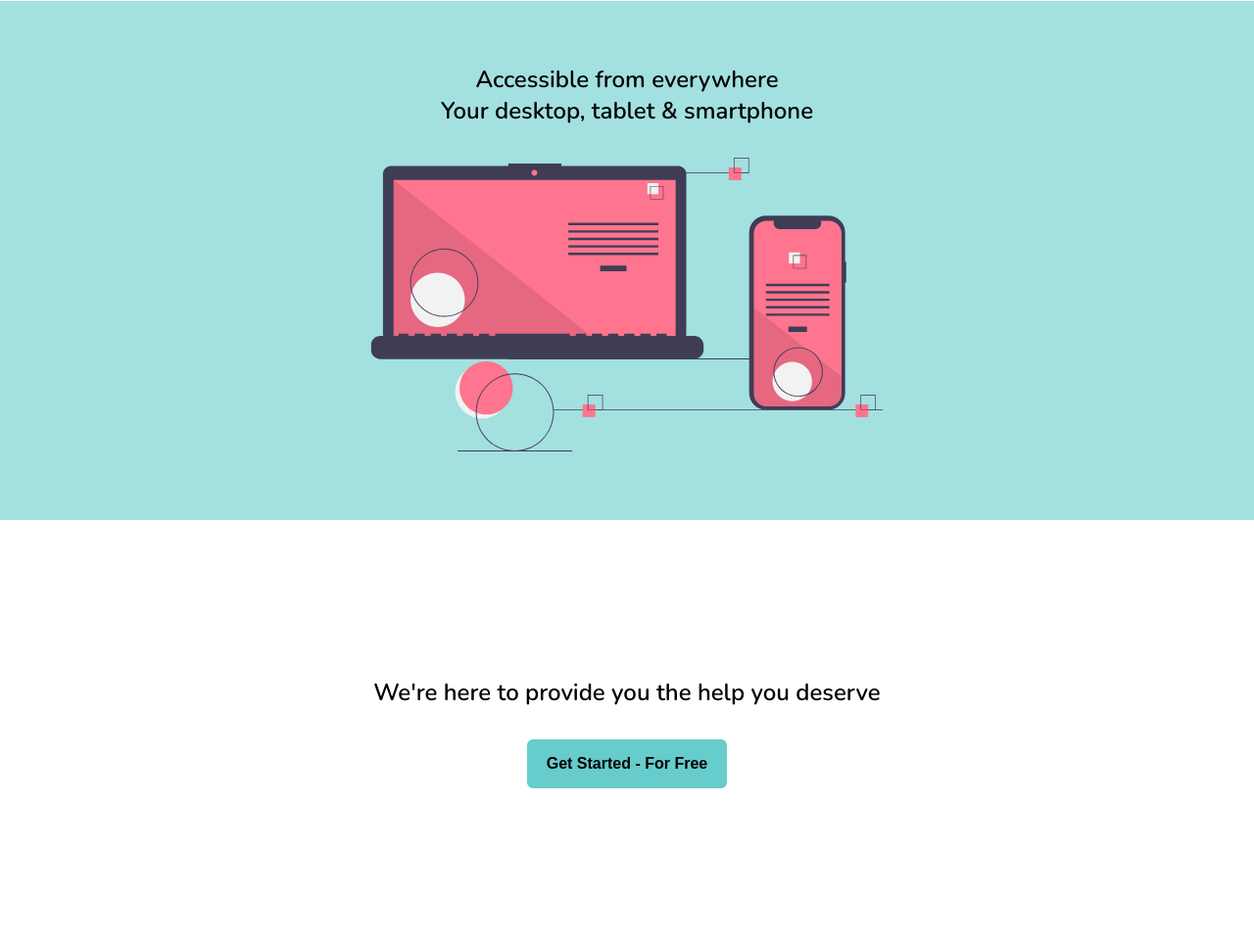
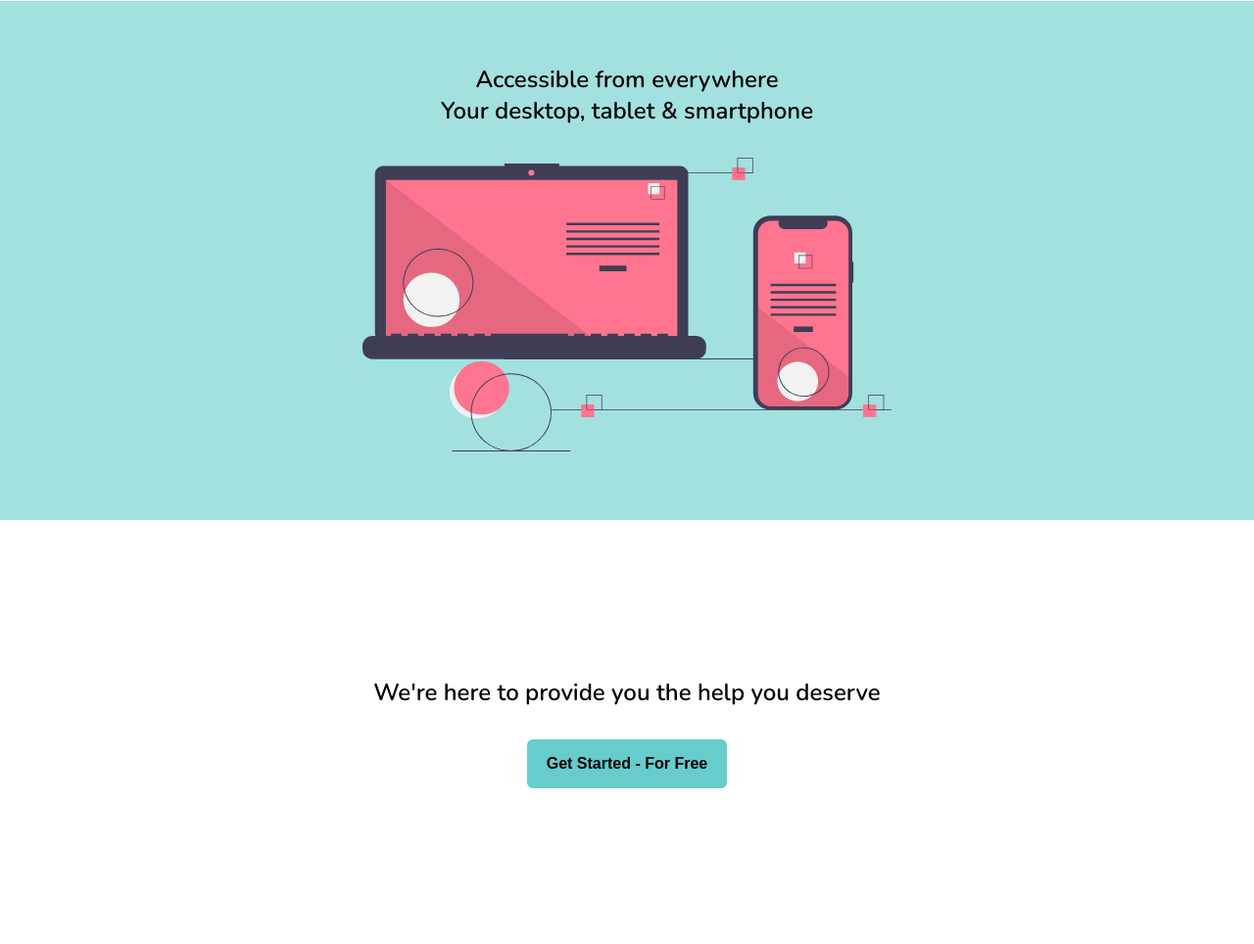
Before and after one commit to RiadSaidur/django-hospital, a Django app: page / in a window 1280 px wide. Shown: the part 1175-2139 px from the top of the page at 98% size. Run offline with Django 3.2, Linux system fonts and the light colour scheme.

Commit message:
updated: compressed assets

```diff
--- a/doctor/static/css/index.css
+++ b/doctor/static/css/index.css
@@ -116,6 +116,7 @@ footer {
 
   section:nth-child(3) > img {
     height: 300px;
+    width: 540px;
   }
 
   .card {
```
Also changed, not shown: doctor/static/assets/doctor-scope.svg, doctor/static/assets/laptop-mobile.svg.
